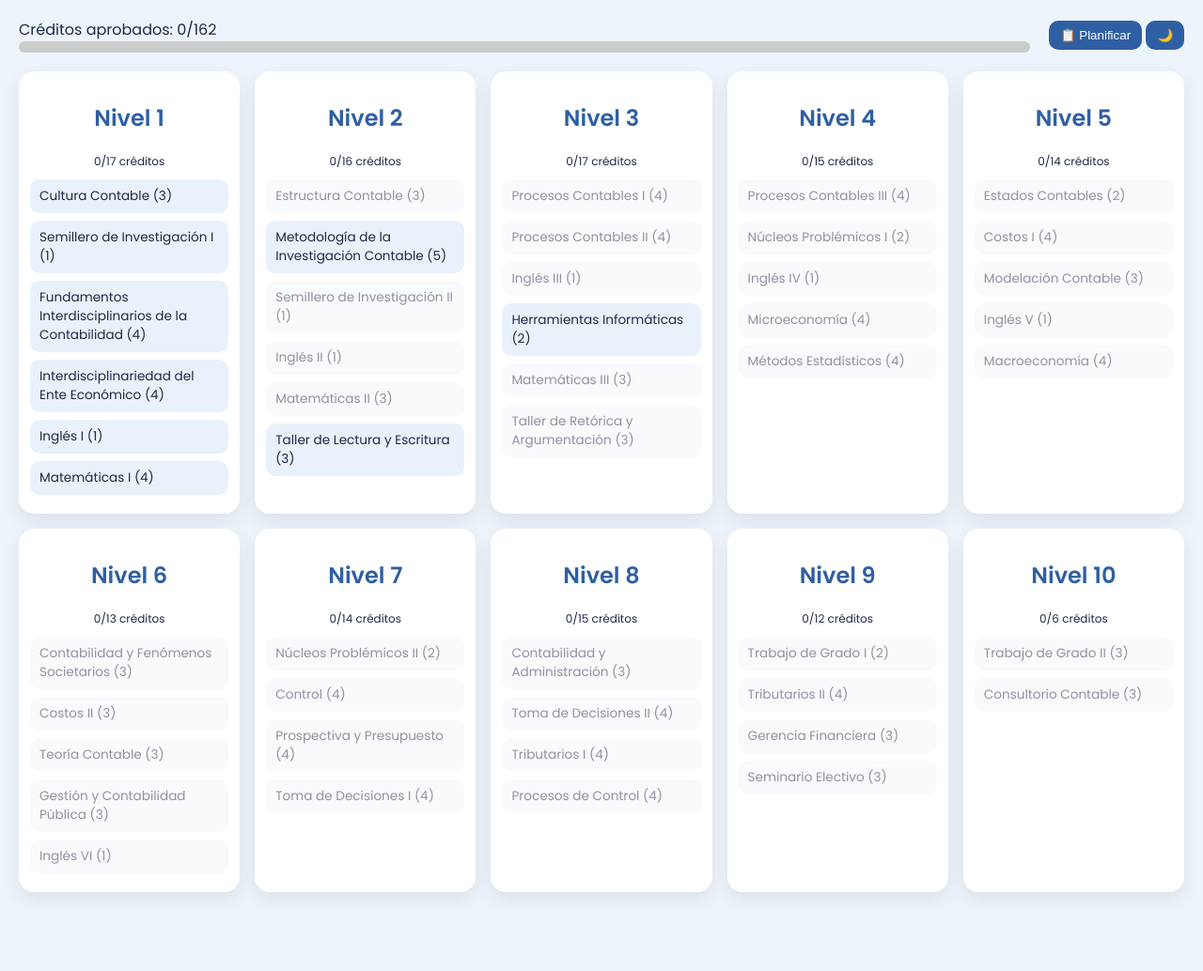
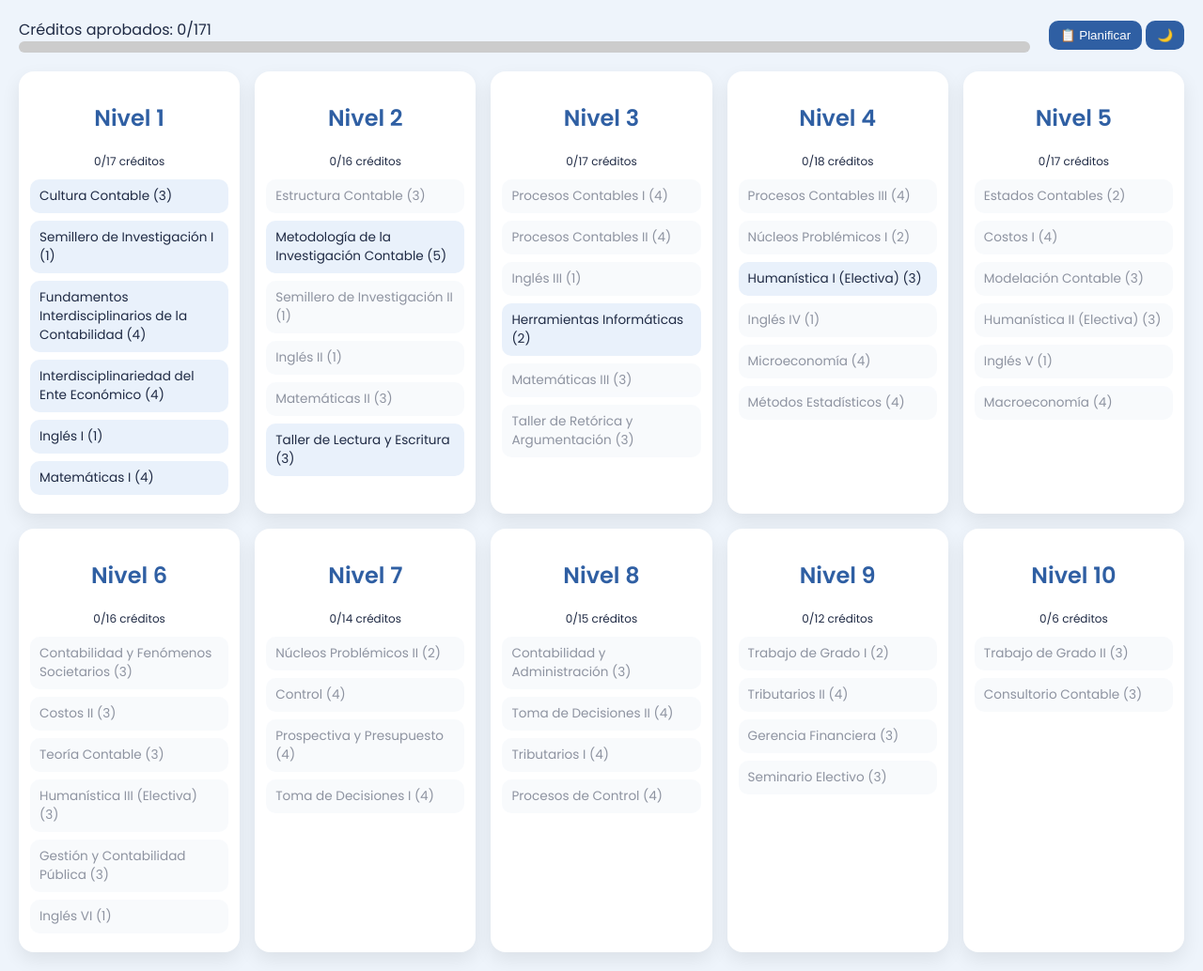
Before and after one commit to yuleidybravo/Malla-Contadur-a-UdeA, a plain HTML site: page index.html in a window 1280 px wide. Shown: the part 92-1126 px from the top of the page at 94% size. Before the commit the page ends 1062 px from the top, so only its background shows below. Drawn offline with Linux system fonts and the light colour scheme.

Commit message:
Update index6.html

```diff
--- a/index.html
+++ b/index.html
@@ -122,11 +122,10 @@ button{
 </div>
 
 <div id="planCredits"></div>
-
 <div id="grid" class="grid"></div>
 
 <script>
-const TOTAL_CREDITS=162;
+const TOTAL_CREDITS=171; // +9 por humanísticas
 let planning=false;
 
 const approved=new Set(JSON.parse(localStorage.getItem('approvedCourses')||'[]'));
@@ -164,6 +163,7 @@ const data=[
 {level:'Nivel 4',courses:[
 {id:'1502035',name:'Procesos Contables III',credits:4,req:['1502033']},
 {id:'1502038',name:'Núcleos Problémicos I',credits:2,req:['1502031','1502033']},
+{id:'HUM1',name:'Humanística I (Electiva)',credits:3,req:[]},
 {id:'1502153',name:'Inglés IV',credits:1,req:['1502152']},
 {id:'1503608',name:'Microeconomía',credits:4,req:['1504103']},
 {id:'1504064',name:'Métodos Estadísticos',credits:4,req:['1504102']}
@@ -172,6 +172,7 @@ const data=[
 {id:'1502043',name:'Estados Contables',credits:2,req:['1502031','1502035']},
 {id:'1502050',name:'Costos I',credits:4,req:['1502031']},
 {id:'1502055',name:'Modelación Contable',credits:3,req:['1502024']},
+{id:'HUM2',name:'Humanística II (Electiva)',credits:3,req:['HUM1']},
 {id:'1502154',name:'Inglés V',credits:1,req:['1502153']},
 {id:'1503609',name:'Macroeconomía',credits:4,req:['1503608']}
 ]},
@@ -179,6 +180,7 @@ const data=[
 {id:'1502045',name:'Contabilidad y Fenómenos Societarios',credits:3,req:['1502043']},
 {id:'1502061',name:'Costos II',credits:3,req:['1502050']},
 {id:'1502073',name:'Teoría Contable',credits:3,req:['1502055']},
+{id:'HUM3',name:'Humanística III (Electiva)',credits:3,req:['HUM2']},
 {id:'1502075',name:'Gestión y Contabilidad Pública',credits:3,req:['1503609']},
 {id:'1502155',name:'Inglés VI',credits:1,req:['1502154']}
 ]},
```
